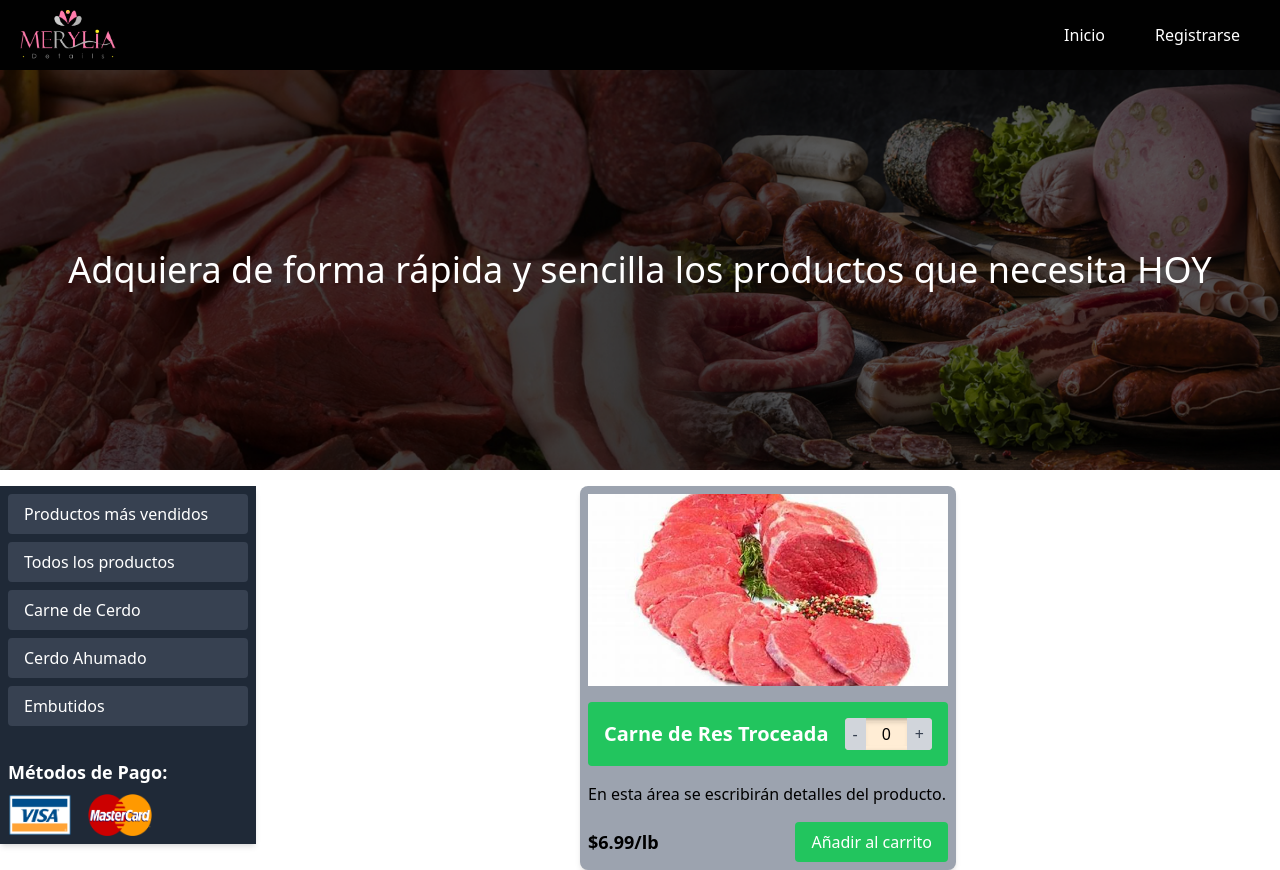
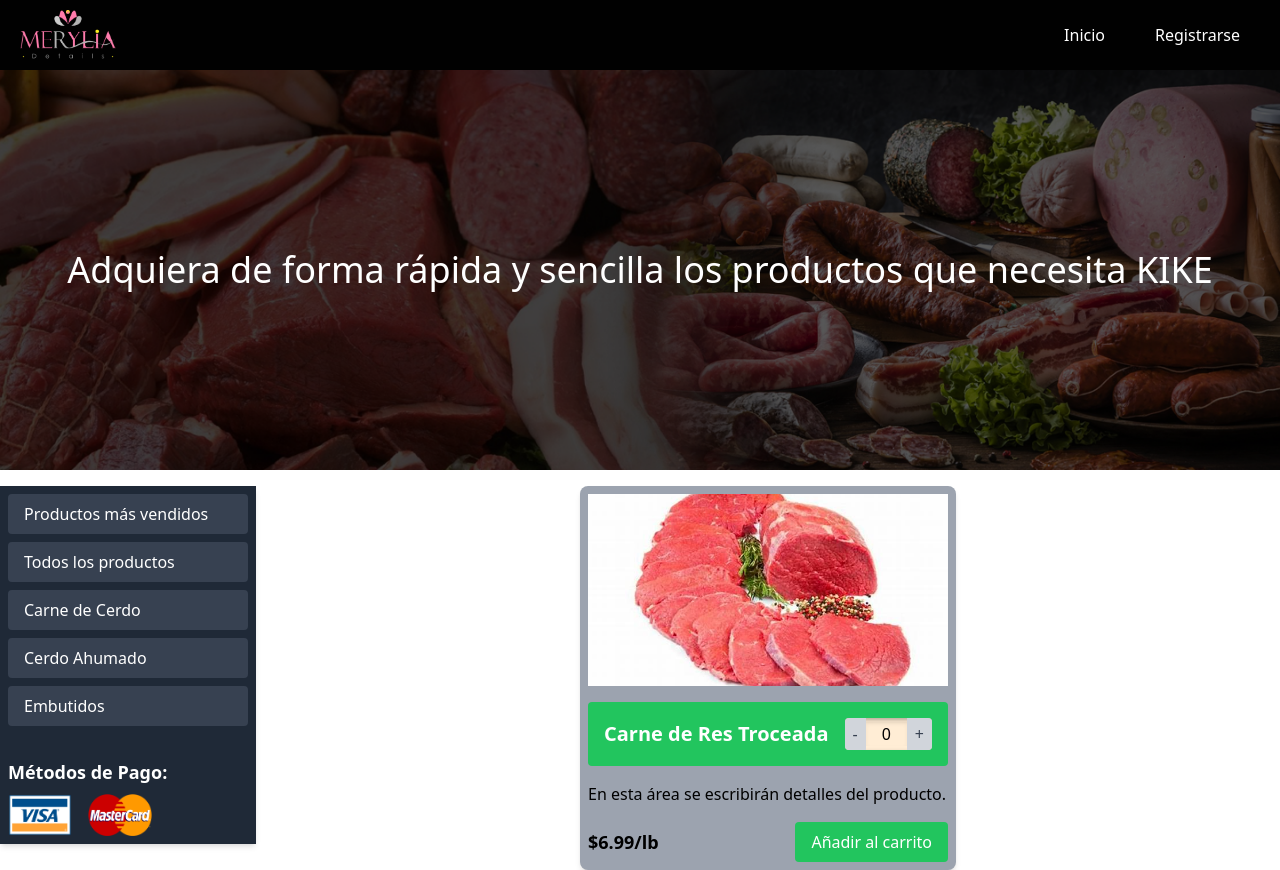
Before and after one commit to Ztaz9906/el_chuletazo_frontend, a React (Vite) app: page / in a window 1280 px wide. Built offline with nearby package versions, Linux system fonts and the light colour scheme.

Commit message:
commit mio

```diff
--- a/src/components/BackPrincipal.jsx
+++ b/src/components/BackPrincipal.jsx
@@ -4,7 +4,7 @@ import '@/components/BackPrincipal.css';
 const BackPrincipal = () => {
   return (
     <div className="background">
-      <h1 className="text-white text-4xl">Adquiera de forma rápida y sencilla los productos que necesita HOY</h1>
+      <h1 className="text-white text-4xl">Adquiera de forma rápida y sencilla los productos que necesita KIKE</h1>
     </div>
   );
 };
```
